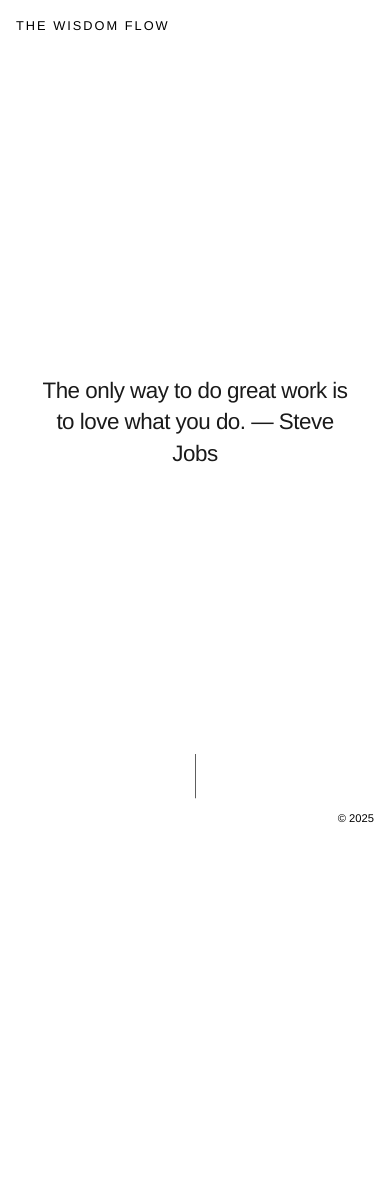
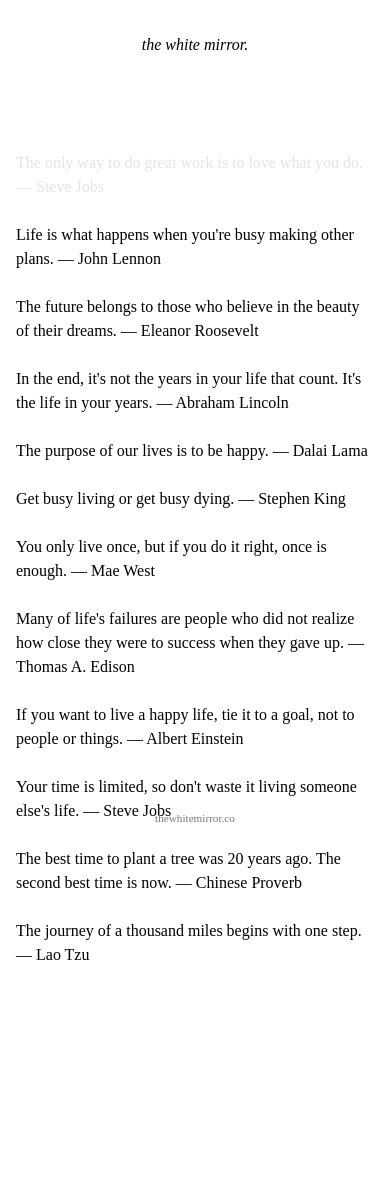
Before and after one commit to josedv82/josedv82.github.io, a Flask app: page / in a window 390 px wide. Before the commit the page ends 823 px from the top, so only its background shows below. Run offline with Flask 3, Linux system fonts and the light colour scheme.

Commit message:
Refactor scrolling mechanism and visual design: implement a smoother scrolling experience with a progress bar, update styling for improved readability and visual hierarchy, and rename project to "the white mirror."
Replit-Commit-Author: Agent
Replit-Commit-Session-Id: 77acc4af-acc3-455d-b59f-3b2ca1fb4cc6
Replit-Commit-Screenshot-Url: https://storage.googleapis.com/screenshot-production-us-central1/6e9e5218-075a-4271-8423-31717d4ec0f6/fcce4a18-ebed-4100-81c5-65b4334c9baa.jpg

```diff
--- a/static/css/style.css
+++ b/static/css/style.css
@@ -7,177 +7,117 @@
 
 :root {
     --main-bg-color: #ffffff;
-    --text-color: #1a1a1a;
-    --accent-color: #0a0a0a;
-    --transition-speed: 0.6s;
+    --text-color: #000000;
+    --faded-text-color: rgba(0, 0, 0, 0.1);
+    --transition-speed: 0.4s;
 }
 
 html {
     scroll-behavior: smooth;
-    height: 100%;
 }
 
 body {
-    font-family: 'Helvetica Neue', Arial, sans-serif;
+    font-family: 'Times New Roman', serif;
     background-color: var(--main-bg-color);
     color: var(--text-color);
     line-height: 1.6;
     overflow-x: hidden;
-    height: 100%;
+    padding: 0;
+    margin: 0;
 }
 
-/* Header styles - minimal and subtle */
-header {
+/* Title/header styles */
+.site-title {
     position: fixed;
     top: 2rem;
-    left: 2rem;
+    left: 0;
+    width: 100%;
+    text-align: center;
+    font-size: 1.2rem;
+    font-style: italic;
     z-index: 1000;
-    mix-blend-mode: difference;
 }
 
-header h1 {
-    font-weight: 300;
-    letter-spacing: 2px;
-    font-size: 1rem;
-    text-transform: uppercase;
-    color: white;
+/* Main content container */
+main {
+    padding: 25vh 0;
+    max-width: 650px;
+    margin: 0 auto;
 }
 
-/* Main content */
-main {
-    height: 100%;
-    perspective: 1px;
-    transform-style: preserve-3d;
-    overflow-x: hidden;
-    overflow-y: auto;
+/* Quotes container */
+.quotes-container {
+    position: relative;
+    padding: 0 2rem;
 }
 
-/* Quote section - full screen with centered content */
-.quote-section {
-    height: 100vh;
-    width: 100%;
-    position: relative;
-    display: flex;
-    align-items: center;
-    justify-content: center;
-    overflow: hidden;
-    background-color: var(--main-bg-color);
+/* Individual quote paragraph */
+.quote-paragraph {
+    margin: 2rem 0;
+    font-size: 1.25rem;
+    line-height: 1.5;
+    opacity: 0.1;
+    transition: opacity var(--transition-speed) ease;
 }
 
-.quote-container {
-    max-width: 800px;
-    width: 80%;
-    padding: 2rem;
-    opacity: 0;
-    transform: translateY(40px);
-    transition: opacity var(--transition-speed) ease-out, transform var(--transition-speed) ease-out;
-    position: relative;
+.quote-paragraph.active {
+    opacity: 1;
 }
 
-.quote-section.active .quote-container {
-    opacity: 1;
-    transform: translateY(0);
+/* Progress bar at bottom */
+.progress-bar {
+    position: fixed;
+    bottom: 0;
+    left: 0;
+    width: 0;
+    height: 3px;
+    background-color: #000;
+    z-index: 1000;
+    transition: width 0.1s linear;
 }
 
-.quote {
-    font-size: 2.2rem;
-    font-weight: 300;
-    line-height: 1.4;
-    color: var(--text-color);
-    text-align: center;
-    letter-spacing: -0.5px;
-}
-
-/* Footer styles - minimal */
+/* Footer styles */
 footer {
     position: fixed;
-    bottom: 2rem;
-    right: 2rem;
+    bottom: 1rem;
+    left: 0;
+    width: 100%;
+    text-align: center;
     font-size: 0.7rem;
     color: #777;
-    z-index: 1000;
-    mix-blend-mode: difference;
-}
-
-footer p {
-    color: white;
-}
-
-/* Scroll indicator */
-.scroll-indicator {
-    position: fixed;
-    bottom: 40px;
-    left: 50%;
-    transform: translateX(-50%);
-    width: 30px;
-    height: 50px;
     z-index: 100;
-    opacity: 0.7;
-    transition: opacity 0.3s ease;
-}
-
-.scroll-indicator:before {
-    content: '';
-    position: absolute;
-    top: 0;
-    left: 50%;
-    width: 1px;
-    height: 50px;
-    background-color: var(--text-color);
-    animation: scrollDown 2s infinite;
-}
-
-@keyframes scrollDown {
-    0% {
-        transform: scale(1, 0);
-        transform-origin: top center;
-    }
-    50% {
-        transform: scale(1, 1);
-        transform-origin: top center;
-    }
-    50.1% {
-        transform-origin: bottom center;
-    }
-    100% {
-        transform: scale(1, 0);
-        transform-origin: bottom center;
-    }
 }
 
 /* Responsive adjustments */
 @media (max-width: 768px) {
-    .quote {
-        font-size: 1.8rem;
+    main {
+        padding-top: 20vh;
     }
 
-    .quote-container {
-        width: 85%;
-        padding: 1.5rem;
+    .quotes-container {
+        padding: 0 1.5rem;
+    }
+
+    .quote-paragraph {
+        font-size: 1.1rem;
     }
 }
 
 @media (max-width: 480px) {
-    .quote {
-        font-size: 1.4rem;
+    main {
+        padding-top: 15vh;
     }
 
-    .quote-container {
-        width: 90%;
-        padding: 1rem;
+    .quotes-container {
+        padding: 0 1rem;
     }
 
-    header h1 {
-        font-size: 0.8rem;
+    .quote-paragraph {
+        font-size: 1rem;
+        margin: 1.5rem 0;
     }
 
-    header {
-        top: 1rem;
-        left: 1rem;
-    }
-
-    footer {
-        bottom: 1rem;
-        right: 1rem;
+    .site-title {
+        font-size: 1rem;
     }
 }
--- a/static/js/scroll.js
+++ b/static/js/scroll.js
@@ -1,133 +1,123 @@
 document.addEventListener('DOMContentLoaded', () => {
-    // Get all quote sections
-    const sections = document.querySelectorAll('.quote-section');
-    const scrollIndicator = document.querySelector('.scroll-indicator');
-    let currentSection = 0;
-    let isScrolling = false;
+    // Get all quote paragraphs
+    const quotes = document.querySelectorAll('.quote-paragraph');
+    const progressBar = document.getElementById('progress-bar');
+
+    // Activate the first quote on page load
+    if (quotes.length > 0) {
+        quotes[0].classList.add('active');
+    }
+
+    // Calculate which quotes are visible based on scroll position
+    const updateActiveQuotes = () => {
+        const windowHeight = window.innerHeight;
+        const documentHeight = document.body.scrollHeight - windowHeight;
+        const scrollPosition = window.scrollY;
+
+        // Update progress bar
+        const progress = (scrollPosition / documentHeight) * 100;
+        progressBar.style.width = `${progress}%`;
+
+        // Check each quote's position
+        quotes.forEach((quote, index) => {
+            const rect = quote.getBoundingClientRect();
+            const quoteTop = rect.top;
+            const quoteHeight = rect.height;
+
+            // Calculate the position relative to the viewport
+            // A quote is considered "active" when its top is in the middle third of the screen
+            const viewportMiddle = windowHeight / 2;
+            const threshold = windowHeight / 3;
+
+            if (quoteTop < viewportMiddle + threshold &&
+                quoteTop > viewportMiddle - threshold) {
+                quote.classList.add('active');
+            } else {
+                quote.classList.remove('active');
+            }
+        });
+    };
+
+    // Handle scrolling
+    window.addEventListener('scroll', () => {
+        updateActiveQuotes();
+    });
+
+    // Update on resize
+    window.addEventListener('resize', () => {
+        updateActiveQuotes();
+    });
+
+    // Handle keyboard navigation
+    document.addEventListener('keydown', (e) => {
+        // Find currently active quote
+        const activeQuote = document.querySelector('.quote-paragraph.active');
+        if (!activeQuote) return;
+
+        const currentIndex = Array.from(quotes).indexOf(activeQuote);
+
+        if ((e.key === 'ArrowDown' || e.key === 'PageDown' || e.key === ' ') &&
+            currentIndex < quotes.length - 1) {
+            // Next quote
+            e.preventDefault();
+            const nextQuote = quotes[currentIndex + 1];
+            const offset = nextQuote.offsetTop - window.innerHeight / 3;
+            window.scrollTo({
+                top: offset,
+                behavior: 'smooth'
+            });
+        } else if ((e.key === 'ArrowUp' || e.key === 'PageUp') && currentIndex > 0) {
+            // Previous quote
+            e.preventDefault();
+            const prevQuote = quotes[currentIndex - 1];
+            const offset = prevQuote.offsetTop - window.innerHeight / 3;
+            window.scrollTo({
+                top: offset,
+                behavior: 'smooth'
+            });
+        }
+    });
+
+    // Initialize on page load
+    updateActiveQuotes();
+
+    // Add touch swipe handling for mobile
     let touchStartY = 0;
     let touchEndY = 0;
 
-    // Function to activate a section
-    const activateSection = (index) => {
-        // Deactivate all sections
-        sections.forEach(section => {
-            section.classList.remove('active');
-        });
-
-        // Activate current section
-        if (sections[index]) {
-            sections[index].classList.add('active');
-
-            // Scroll to this section
-            sections[index].scrollIntoView({
-                behavior: 'smooth'
-            });
-        }
-
-        // Update scroll indicator visibility
-        if (index === sections.length - 1) {
-            scrollIndicator.style.opacity = '0';
-        } else {
-            scrollIndicator.style.opacity = '0.7';
-        }
-    };
-
-    // Set up Intersection Observer to detect which section is in view
-    const observer = new IntersectionObserver((entries) => {
-        entries.forEach(entry => {
-            if (entry.isIntersecting && !isScrolling) {
-                // Find the index of the section
-                const index = Array.from(sections).indexOf(entry.target);
-                currentSection = index;
-                activateSection(currentSection);
-            }
-        });
-    }, {
-        root: null,
-        rootMargin: '-10% 0px',
-        threshold: 0.5
-    });
-
-    // Observe all sections
-    sections.forEach(section => {
-        observer.observe(section);
-    });
-
-    // Wheel event handler for scrolling between sections
-    document.addEventListener('wheel', (e) => {
-        if (isScrolling) return;
-
-        isScrolling = true;
-        setTimeout(() => { isScrolling = false; }, 800); // Prevent rapid scrolling
-
-        if (e.deltaY > 0 && currentSection < sections.length - 1) {
-            // Scroll down
-            currentSection++;
-            activateSection(currentSection);
-        } else if (e.deltaY < 0 && currentSection > 0) {
-            // Scroll up
-            currentSection--;
-            activateSection(currentSection);
-        }
-    });
-
-    // Touch events for mobile
     document.addEventListener('touchstart', (e) => {
         touchStartY = e.changedTouches[0].screenY;
     });
 
     document.addEventListener('touchend', (e) => {
-        if (isScrolling) return;
-
         touchEndY = e.changedTouches[0].screenY;
         const deltaY = touchStartY - touchEndY;
 
-        if (Math.abs(deltaY) < 50) return; // Minimum swipe distance
+        // Minimum swipe distance (50px)
+        if (Math.abs(deltaY) < 50) return;
 
-        isScrolling = true;
-        setTimeout(() => { isScrolling = false; }, 800);
+        // Find currently active quote
+        const activeQuote = document.querySelector('.quote-paragraph.active');
+        if (!activeQuote) return;
 
-        if (deltaY > 0 && currentSection < sections.length - 1) {
+        const currentIndex = Array.from(quotes).indexOf(activeQuote);
+
+        if (deltaY > 0 && currentIndex < quotes.length - 1) {
             // Swipe up (scroll down)
-            currentSection++;
-            activateSection(currentSection);
-        } else if (deltaY < 0 && currentSection > 0) {
+            const nextQuote = quotes[currentIndex + 1];
+            const offset = nextQuote.offsetTop - window.innerHeight / 3;
+            window.scrollTo({
+                top: offset,
+                behavior: 'smooth'
+            });
+        } else if (deltaY < 0 && currentIndex > 0) {
             // Swipe down (scroll up)
-            currentSection--;
-            activateSection(currentSection);
-        }
-    });
-
-    // Key events for keyboard navigation
-    document.addEventListener('keydown', (e) => {
-        if (isScrolling) return;
-
-        if ((e.key === 'ArrowDown' || e.key === 'PageDown' || e.key === ' ') &&
-            currentSection < sections.length - 1) {
-            e.preventDefault();
-            isScrolling = true;
-            setTimeout(() => { isScrolling = false; }, 800);
-            currentSection++;
-            activateSection(currentSection);
-        } else if ((e.key === 'ArrowUp' || e.key === 'PageUp') && currentSection > 0) {
-            e.preventDefault();
-            isScrolling = true;
-            setTimeout(() => { isScrolling = false; }, 800);
-            currentSection--;
-            activateSection(currentSection);
-        }
-    });
-
-    // Initialize the first section
-    if (sections.length > 0) {
-        activateSection(0);
-    }
-
-    // Handle click on scroll indicator
-    scrollIndicator.addEventListener('click', () => {
-        if (currentSection < sections.length - 1) {
-            currentSection++;
-            activateSection(currentSection);
+            const prevQuote = quotes[currentIndex - 1];
+            const offset = prevQuote.offsetTop - window.innerHeight / 3;
+            window.scrollTo({
+                top: offset,
+                behavior: 'smooth'
+            });
         }
     });
 });
--- a/templates/index.html
+++ b/templates/index.html
@@ -3,31 +3,24 @@
 <head>
     <meta charset="UTF-8">
     <meta name="viewport" content="width=device-width, initial-scale=1.0">
-    <title>The Wisdom Flow</title>
+    <title>the white mirror.</title>
     <link rel="stylesheet" href="{{ url_for('static', filename='css/style.css') }}">
-    <link rel="preconnect" href="https://fonts.googleapis.com">
-    <link rel="preconnect" href="https://fonts.gstatic.com" crossorigin>
-    <link href="https://fonts.googleapis.com/css2?family=Inter:wght@300;400;600&display=swap" rel="stylesheet">
 </head>
 <body>
-    <header>
-        <h1>The Wisdom Flow</h1>
-    </header>
+    <div class="site-title">the white mirror.</div>
 
-    <main id="scroll-container">
-        {% for quote in quotes %}
-            <section class="quote-section" id="quote-{{ loop.index }}">
-                <div class="quote-container">
-                    <blockquote class="quote">{{ quote }}</blockquote>
-                </div>
-            </section>
-        {% endfor %}
+    <main>
+        <div class="quotes-container" id="quotes-container">
+            {% for quote in quotes %}
+                <p class="quote-paragraph" id="quote-{{ loop.index }}">{{ quote }}</p>
+            {% endfor %}
+        </div>
     </main>
 
-    <div class="scroll-indicator"></div>
+    <div class="progress-bar" id="progress-bar"></div>
 
     <footer>
-        <p>&copy; 2025</p>
+        <p>thewhitemirror.co</p>
     </footer>
 
     <script src="{{ url_for('static', filename='js/scroll.js') }}"></script>
```
Also changed, not shown: attached_assets/IMG_2144.png (added), attached_assets/IMG_2145.png (added), attached_assets/IMG_2146.png (added).
